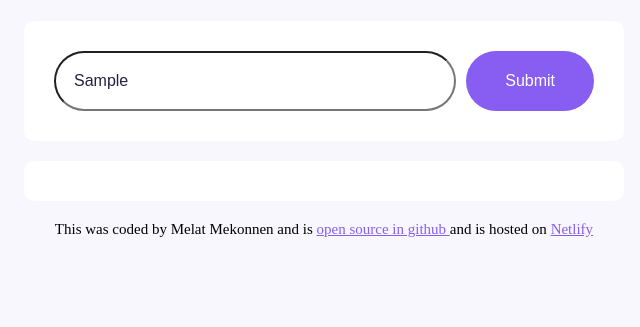
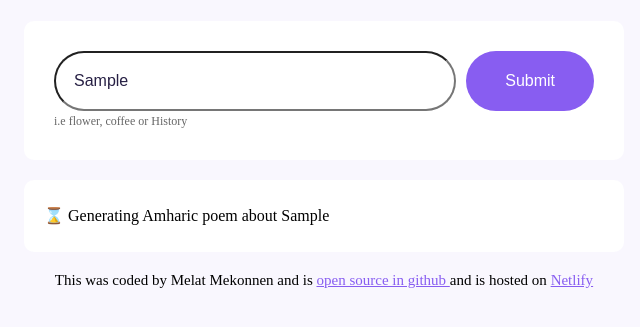
Before and after one commit to melat-mekonnen/Amharic-poem-generator, a plain HTML site: page index.html in a window 1280 px wide. Both pictures are taken after typing "Sample" into the empty fields and a click on the input 846 px from the left and 268 px from the top of the page. Shown: the part 187-514 px from the top of the page, without its empty margins (316-956 px from the left). Drawn offline with nearby package versions, Linux system fonts and the light colour scheme; no server answers.

Commit message:
update css and javascript

```diff
--- a/index.html
+++ b/index.html
@@ -16,12 +16,15 @@
             <h1>Amharic poem generator </h1>
         </header>
         <main>
-            <form id="poem-generator">
-                <input type="text" placeholder="Enter the topic of Amharic poem " autocomplete="off"
-                    class="instructions" id="user-instructions">
-                <input type="submit" class="submit-button">
-            </form>
-            <div class="poem" id="poem">
+            <div class="form-container">
+                <form id="poem-generator">
+                    <input type="text" placeholder="Enter the topic of Amharic poem " autocomplete="off"
+                        class="instructions" id="user-instructions">
+                    <input type="submit" class="submit-button">
+                </form>
+                <small class="hint">i.e flower, coffee or History</small>
+            </div>
+            <div class="poem hidden blink" id="poem">
 
             </div>
         </main>
--- a/src/index.css
+++ b/src/index.css
@@ -15,12 +15,20 @@ h1{
     max-width: 600px;
 
 }
-form{
+.form-container{
     padding:30px;
     background-color: white;
     border-radius:10px;
-    display: flex;
     margin-bottom: 20px;
+}
+form{
+     display: flex;
+}
+.hint{
+    line-height: 1.4;
+    margin-top: 18px;
+    opacity:0.6;
+    font-size: 12px;
 }
 .instructions{
     padding:18px;
@@ -52,7 +60,22 @@ form{
     border-radius:10px;
     border:1px solid rgbd(39,33,66,0.5);
 }
+.generating {
+    animation: blink-animation 1s steps(2, start) infinite;
+  }
+
+  @keyframes blink-animation {
+    0%, 100% { visibility: visible; }
+      50% { visibility: hidden; }
+  }
+
+.hidden{
+    display:none;
+}
 a{
+    color: #885df1;
+}
+strong{
     color: #885df1;
 }
 footer{
--- a/src/index.js
+++ b/src/index.js
@@ -9,14 +9,20 @@ function displaypoem(response) {
 function generatePoem(event) {
     event.preventDefault();
     let instructionElement = document.querySelector("#user-instructions");
+    let poemElement = document.querySelector("#poem");
+    poemElement.classList.remove("hidden")
+    poemElement.innerHTML = `<div class="generating">⌛ Generating Amharic poem about ${instructionElement.value}</div>`;
     let apiKey = "tbf19bo66f32a03f4f87730a62c26921";
     let prompt = `user instutions: Generate a Amharic poem about ${instructionElement.value}`;
-    let context = "you are good love poem writer and you love to connet it with nature and you mission is to generate 4 line poem using html . make sure to follow user instructions.";
+    let context = "you are good love poem writer and you love to connet it with nature and you mission is to generate 4 line poem using html . make sure to follow user instructions i want to stop the writting after it do once.I want only the poem with no other explanation and it should have poem title with stanza now add this at the end <strong> SheCodes AI</strong>.";
     console.log(`prompt ${prompt}` )
     let apiUrl = `https://api.shecodes.io/ai/v1/generate?prompt=${prompt}&context=${context}&key=${apiKey}`;
-    axios.get(apiUrl).then(displaypoem);
+
+ axios.get(apiUrl).then(displaypoem);
 
 
 }
+
+
 let poemFormElement = document.querySelector("#poem-generator");
 poemFormElement.addEventListener("submit", generatePoem);
```
